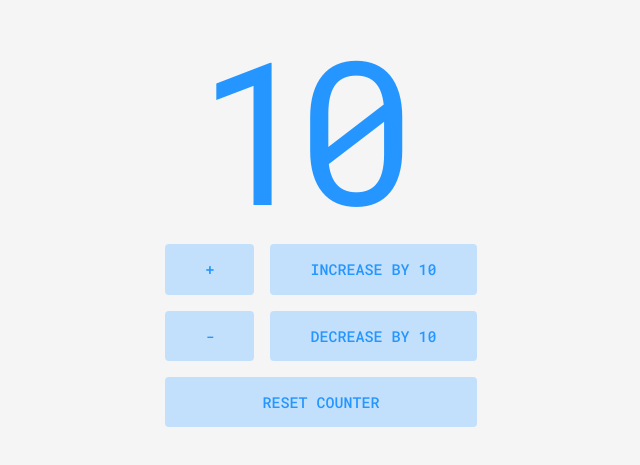
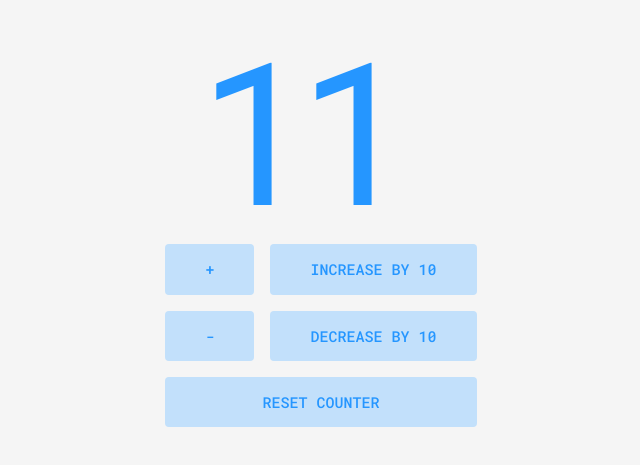
Before and after one commit to toofaniCoder/react-counter, a React (Vite) app: page / in a window 1280 px wide. Shown: the part 181-646 px from the top of the page, without its empty margins (319-959 px from the left). Built offline with nearby package versions, Linux system fonts and the light colour scheme; the HTML template or start-up script is replaced by a standard one.

Commit message:
counter app

```diff
--- a/package.json
+++ b/package.json
@@ -14,7 +14,8 @@
     "@mui/icons-material": "^5.8.4",
     "@mui/material": "^5.9.0",
     "react": "^18.2.0",
-    "react-dom": "^18.2.0"
+    "react-dom": "^18.2.0",
+    "valtio": "^1.7.5"
   },
   "devDependencies": {
     "@types/react": "^18.0.15",
--- a/src/counter.jsx
+++ b/src/counter.jsx
@@ -1,7 +1,14 @@
 import { Typography, Container, Button, Grid, Paper } from '@mui/material';
 import { styled } from '@mui/material/styles';
 import { Stack } from '@mui/system';
-
+import { useSnapshot } from 'valtio';
+import store, {
+  increaseCounter,
+  increaseBy,
+  decreaseCounter,
+  decreaseBy,
+  reset,
+} from './store';
 const containerStyle = {
   minHeight: '100vh',
   display: 'flex',
@@ -20,20 +27,25 @@ const PrimaryButton = styled(Button)(({ theme }) => ({
 }));
 
 const Counter = (props) => {
+  const { counter } = useSnapshot(store);
   return (
     <Container sx={containerStyle}>
-      <Typography>10</Typography>
+      <Typography>{counter}</Typography>
       <Stack spacing={2}>
         <Stack spacing={2} direction="row">
-          <PrimaryButton>+</PrimaryButton>
-          <PrimaryButton>increase by 10</PrimaryButton>
+          <PrimaryButton onClick={increaseCounter}>+</PrimaryButton>
+          <PrimaryButton onClick={() => increaseBy(10)}>
+            increase by 10
+          </PrimaryButton>
         </Stack>
 
         <Stack spacing={2} direction="row">
-          <PrimaryButton>-</PrimaryButton>
-          <PrimaryButton>decrease by 10</PrimaryButton>
+          <PrimaryButton onClick={decreaseCounter}>-</PrimaryButton>
+          <PrimaryButton onClick={() => decreaseBy(10)}>
+            decrease by 10
+          </PrimaryButton>
         </Stack>
-        <PrimaryButton>reset counter</PrimaryButton>
+        <PrimaryButton onClick={reset}>reset counter</PrimaryButton>
       </Stack>
     </Container>
   );
--- /dev/null
+++ b/src/store.js
@@ -0,0 +1,14 @@
+import { proxy } from 'valtio';
+
+const store = proxy({
+  counter: 11,
+});
+
+// actions
+export const increaseCounter = () => ++store.counter;
+export const decreaseCounter = () => --store.counter;
+export const increaseBy = (by) => (store.counter += by);
+export const decreaseBy = (by) => (store.counter -= by);
+export const reset = () => (store.counter = 0);
+
+export default store;
```
Also changed, not shown: 1 other file (tests, documents, lock files or other folders).
